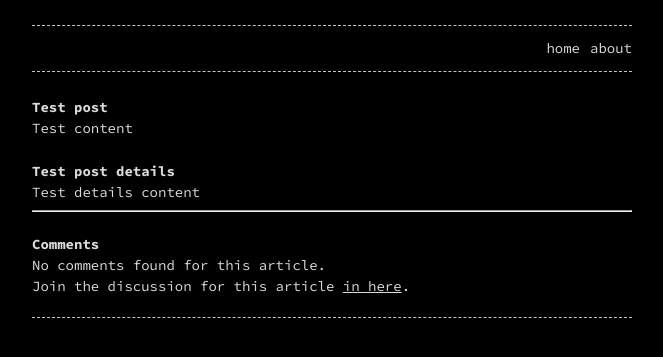
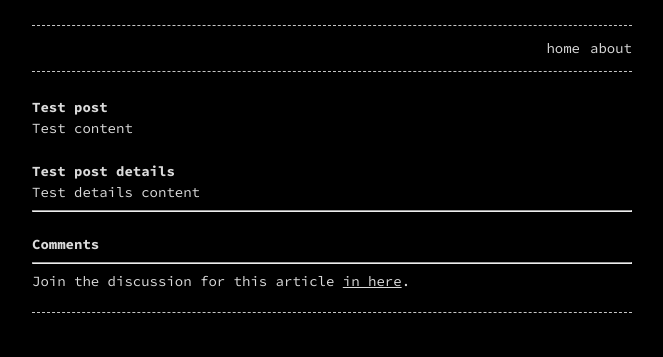
Before and after one commit to uerceg/uerceg.github.io, a Jekyll site: the page built from _posts/2020-06-24-test-post.markdown, in a window 1280 px wide. Shown: the top 357 px of the page, without its empty margins (308-971 px from the left). Built offline with Jekyll 4.4.1, drawn with Linux system fonts in a browser that asks for light colours.

Commit message:
visuals for comment section

```diff
--- a/_includes/comments.html
+++ b/_includes/comments.html
@@ -58,6 +58,6 @@ request.send();
 <div class="github-comments">
     <h2>Comments</h2>
     <ul id="gh-comments-list"></ul>
-    <p id="no-comments-found">No comments found for this article.</p>
+    <hr class="solid">
     <p id="leave-a-comment">Join the discussion for this article <a href="https://github.com/uerceg/uerceg.github.io/issues/{{ page.comments_id }}">in here</a>.</p>
 </div>
```
